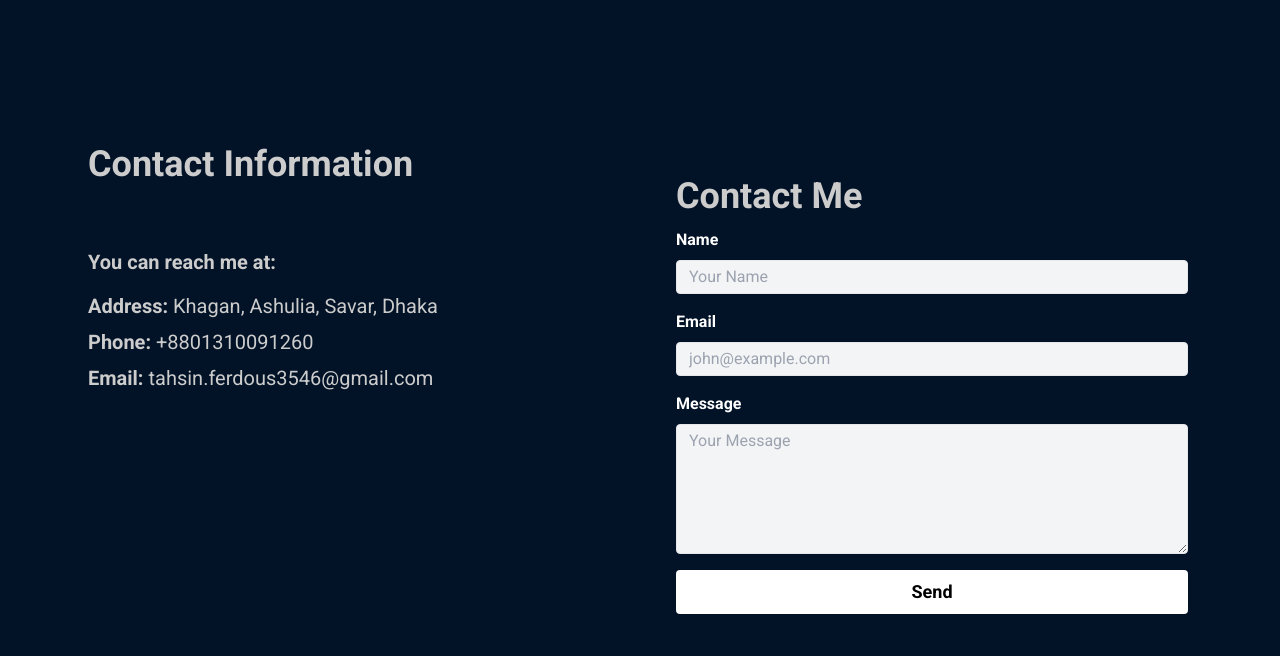
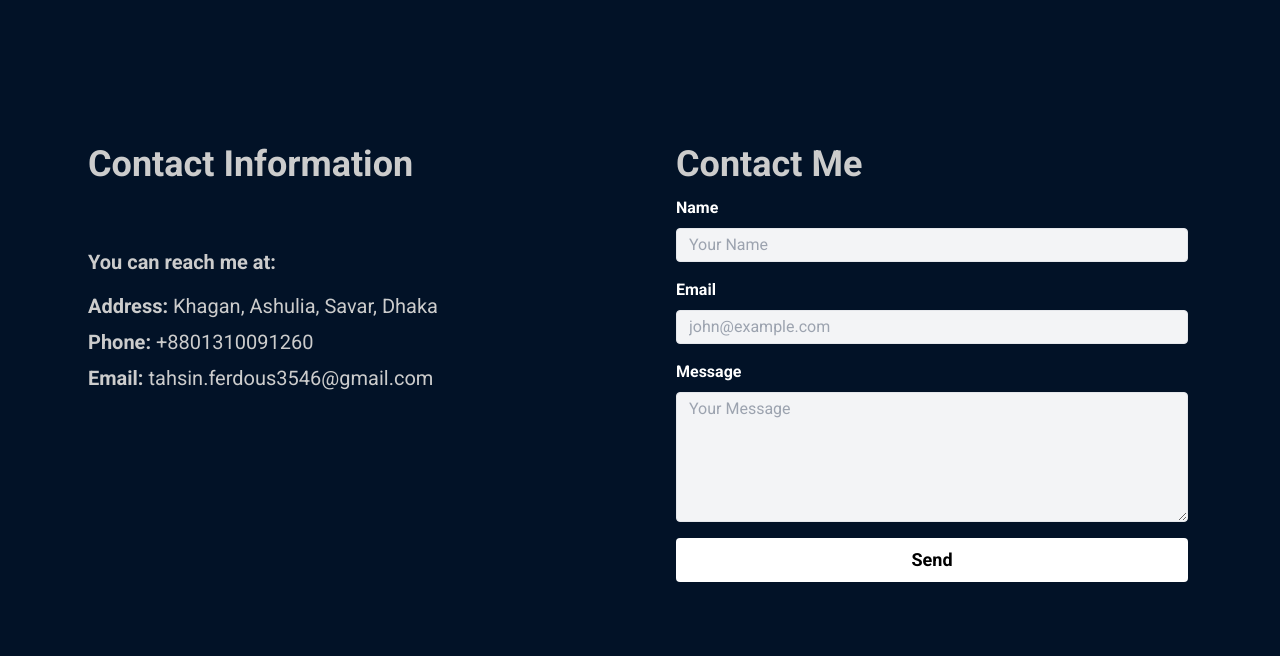
Before and after one commit to Tahsin005/Tahsin-Portfolio, a plain HTML site: page index.html in a window 1280 px wide. Shown: the part 5610-6266 px from the top of the page. Drawn offline with nearby package versions, Linux system fonts and the light colour scheme.

Commit message:
contact section

```diff
--- a/index.html
+++ b/index.html
@@ -613,7 +613,7 @@
           <p class="text-xl mb-2"><strong>Email:</strong> tahsin.ferdous3546@gmail.com</p>
         </div>
       </div>
-      <div class="p-8">
+      <div class="px-8">
         <div class="container py-8">
           <form id="contact-form" action="#" method="POST" class="max-w-lg mx-auto">
             <h1 class="font-bold text-3xl md:text-4xl ">Contact Me</h1>
```
